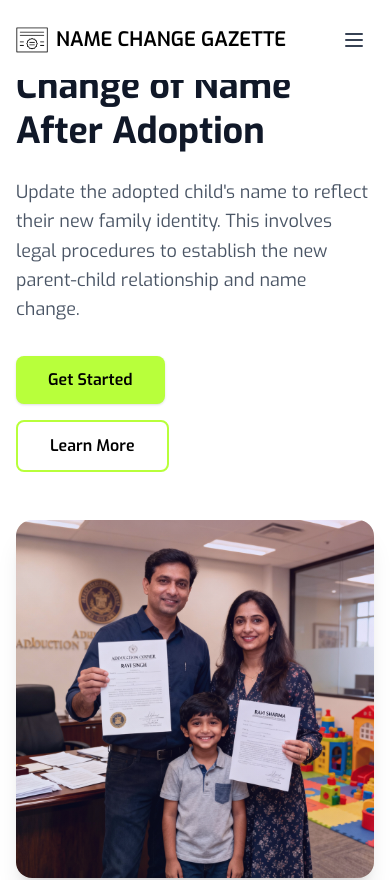
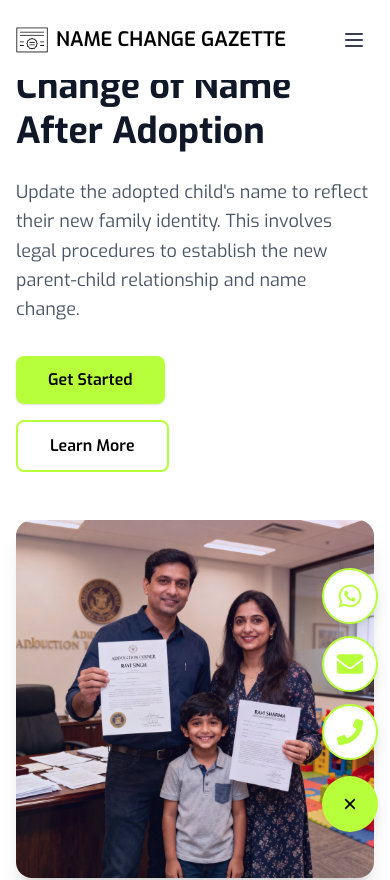
Before and after one commit to AneeVerse/rocket2, a Next.js app: page /name-change/after-adoption in a window 390 px wide. Shown: the top 880 px of the page. Built offline with nearby package versions, Linux system fonts and the light colour scheme.

Commit message:
feat(ui): add floating action button for contact options
Introduce a new FloatingActionButton component that provides quick access to contact methods (WhatsApp, email, phone) with animations and copy functionality. Added to multiple pages for better user engagement.

```diff
--- a/src/app/birth-certificate/page.tsx
+++ b/src/app/birth-certificate/page.tsx
@@ -6,6 +6,7 @@ import BirthCertificateServices from '@/components/BirthCertificateServices';
 import BirthCertificateWhyUs from '@/components/BirthCertificateWhyUs';
 import BirthCertificateFAQ from '@/components/BirthCertificateFAQ';
 import BirthCertificateContact from '@/components/BirthCertificateContact';
+import FloatingActionButton from '@/components/FloatingActionButton';
 
 const BirthCertificatePage = () => {
   return (
@@ -17,6 +18,7 @@ const BirthCertificatePage = () => {
       <BirthCertificateFAQ />
       <BirthCertificateContact />
       <Footer />
+      <FloatingActionButton />
     </div>
   );
 };
--- a/src/app/name-change/[slug]/page.tsx
+++ b/src/app/name-change/[slug]/page.tsx
@@ -3,6 +3,7 @@ import Link from "next/link";
 import { notFound } from "next/navigation";
 import Navbar from "@/components/Navbar";
 import Footer from "@/components/Footer";
+import FloatingActionButton from "@/components/FloatingActionButton";
 
 interface NameChangeReason {
   title: string;
@@ -633,6 +634,7 @@ export default function NameChangeReasonPage({ params }: PageProps) {
       </section>
 
       <Footer />
+      <FloatingActionButton />
     </div>
   );
 }
--- a/src/app/page.tsx
+++ b/src/app/page.tsx
@@ -10,6 +10,7 @@ import Blog from "@/components/Blog";
 import Contact from "@/components/Contact";
 import CTASection from "@/components/CTASection";
 import Footer from "@/components/Footer";
+import FloatingActionButton from "@/components/FloatingActionButton";
 
 export default function Home() {
   return (
@@ -26,6 +27,7 @@ export default function Home() {
       <Secrets /> */}
       <CTASection />
       <Footer />
+      <FloatingActionButton />
     </div>
   );
 }
--- /dev/null
+++ b/src/components/FloatingActionButton.tsx
@@ -0,0 +1,187 @@
+"use client";
+import { useState } from 'react';
+import { motion } from 'framer-motion';
+import { FaWhatsapp, FaEnvelope, FaPhone } from 'react-icons/fa';
+import { IoIosClose, IoMdChatboxes } from "react-icons/io";
+import { MdContentCopy } from 'react-icons/md';
+
+const FloatingActionButton = () => {
+  const [open, setOpen] = useState(false);
+  const [showFloatingButtons, setShowFloatingButtons] = useState(true);
+
+  const handleCopy = (text: string) => {
+    navigator.clipboard.writeText(text)
+      .then(() => setOpen(false))
+      .catch((err) => alert('Failed to copy: ' + err));
+  };
+
+  // Framer Motion variants for animation
+  const containerVariants = {
+    hidden: { opacity: 0, scale: 0.8 },
+    visible: { opacity: 1, scale: 1 },
+    exit: { opacity: 0, scale: 0.8 },
+  };
+
+  const buttonVariants = {
+    hidden: { scale: 0.8, opacity: 0 },
+    visible: { scale: 1, opacity: 1 },
+    hover: { scale: 1.1, rotate: 360 },
+    tap: { scale: 0.95 }
+  };
+
+  return (
+    <div className="fixed bottom-3 right-3 sm:bottom-6 sm:right-6 z-40">
+      {showFloatingButtons && (
+        <motion.div
+          initial="hidden"
+          animate="visible"
+          exit="exit"
+          className="flex flex-col items-center gap-3 mb-4"
+        >
+          <motion.a
+            href="https://wa.me/+919920540535"
+            className="w-14 h-14 bg-white text-[#B8FF3B] rounded-full flex items-center justify-center shadow-lg border-2 border-[#B8FF3B] hover:bg-[#B8FF3B] hover:text-black transition-colors duration-200"
+            target="_blank"
+            rel="noopener noreferrer"
+            whileHover={{ scale: 1.1 }}
+            whileTap={{ scale: 0.9 }}
+          >
+            <FaWhatsapp size={26} />
+          </motion.a>
+
+          <motion.a
+            href="mailto:rocketsinghentps@gmail.com"
+            className="w-14 h-14 bg-white text-[#B8FF3B] rounded-full flex items-center justify-center shadow-lg border-2 border-[#B8FF3B] hover:bg-[#B8FF3B] hover:text-black transition-colors duration-200"
+            whileHover={{ scale: 1.1 }}
+            whileTap={{ scale: 0.9 }}
+          >
+            <FaEnvelope size={26} />
+          </motion.a>
+
+          <motion.a
+            href="tel:+919920540535"
+            className="w-14 h-14 bg-white text-[#B8FF3B] rounded-full flex items-center justify-center shadow-lg border-2 border-[#B8FF3B] hover:bg-[#B8FF3B] hover:text-black transition-colors duration-200"
+            whileHover={{ scale: 1.1 }}
+            whileTap={{ scale: 0.9 }}
+          >
+            <FaPhone size={26} />
+          </motion.a>
+        </motion.div>
+      )}
+
+      {open && (
+        <motion.div
+          initial="hidden"
+          animate="visible"
+          exit="exit"
+          className="fixed inset-0 bg-gray-900 bg-opacity-50 flex items-center justify-center z-50"
+        >
+          <motion.div
+            className="bg-white relative rounded-xl shadow-lg p-8 max-w-md md:max-w-lg w-full text-center mx-4"
+            variants={containerVariants}
+          >
+            <h2 className="text-2xl font-semibold mb-6 text-gray-800">Get in Touch</h2>
+            <motion.button
+              className="text-[#B8FF3B] absolute top-3 right-3 px-1 py-1 rounded-full focus:outline-none hover:bg-[#B8FF3B]/10 transition-colors duration-200"
+              onClick={() => setOpen(false)}
+              whileHover={{ scale: 1.2 }}
+            >
+              <IoIosClose className="self-center h-8 w-8" />
+            </motion.button>
+            <div className="flex flex-col gap-5">
+              <motion.div
+                className="flex items-center justify-between p-4 border-2 border-[#B8FF3B] rounded-xl hover:bg-[#B8FF3B]/5 transition-colors duration-200"
+                whileHover={{ scale: 1.05 }}
+              >
+                <a
+                  href="https://wa.me/+919920540535"
+                  className="flex items-center text-[#B8FF3B] cursor-pointer"
+                  target="_blank"
+                  rel="noopener noreferrer"
+                >
+                  <FaWhatsapp size={24} />
+                  <span className="ml-3 text-lg font-medium text-gray-700">WhatsApp: +91 9920540535 / +91 992001383</span>
+                </a>
+                <motion.button
+                  onClick={() => handleCopy('+91 99205 40535')}
+                  className="text-gray-500 hover:text-[#B8FF3B] focus:outline-none transition-colors duration-200"
+                  whileTap={{ scale: 0.9 }}
+                >
+                  <MdContentCopy size={20} />
+                </motion.button>
+              </motion.div>
+
+              <motion.div
+                className="flex items-center justify-between p-4 border-2 border-[#B8FF3B] rounded-xl hover:bg-[#B8FF3B]/5 transition-colors duration-200"
+                whileHover={{ scale: 1.05 }}
+              >
+                <a
+                  href="mailto:rocketsinghentps@gmail.com"
+                  className="flex items-center text-[#B8FF3B] cursor-pointer"
+                >
+                  <FaEnvelope size={24} />
+                  <span className="ml-3 text-lg font-medium text-gray-700">Email: rocketsinghentps@gmail.com</span>
+                </a>
+                <motion.button
+                  onClick={() => handleCopy('rocketsinghentps@gmail.com')}
+                  className="text-gray-500 hover:text-[#B8FF3B] focus:outline-none transition-colors duration-200"
+                  whileTap={{ scale: 0.9 }}
+                >
+                  <MdContentCopy size={20} />
+                </motion.button>
+              </motion.div>
+
+              <motion.div
+                className="flex items-center justify-between p-4 border-2 border-[#B8FF3B] rounded-xl hover:bg-[#B8FF3B]/5 transition-colors duration-200"
+                whileHover={{ scale: 1.05 }}
+              >
+                <a
+                  href="tel:+919920540535"
+                  className="flex items-center text-[#B8FF3B] cursor-pointer"
+                >
+                  <FaPhone size={24} />
+                  <span className="ml-3 text-lg font-medium text-gray-700">Call: +91 9920540535</span>
+                </a>
+                <motion.button
+                  onClick={() => handleCopy('+91 9920540535')}
+                  className="text-gray-500 hover:text-[#B8FF3B] focus:outline-none transition-colors duration-200"
+                  whileTap={{ scale: 0.9 }}
+                >
+                  <MdContentCopy size={20} />
+                </motion.button>
+              </motion.div>
+            </div>
+          </motion.div>
+        </motion.div>
+      )}
+
+      <motion.button
+        className="w-14 h-14 bg-[#B8FF3B] text-black rounded-full flex items-center justify-center shadow-lg focus:outline-none hover:bg-[#A6E635] transition-colors duration-200"
+        onClick={() => {
+          if (showFloatingButtons) {
+            setShowFloatingButtons(false);
+          } else if (open) {
+            setOpen(false);
+          } else {
+            setShowFloatingButtons(true);
+          }
+        }}
+        whileHover="hover"
+        whileTap="tap"
+        variants={buttonVariants}
+      >
+        <div>
+          {open ? (
+            <IoIosClose className='self-center h-7 w-7' />
+          ) : showFloatingButtons ? (
+            <IoIosClose className='self-center h-7 w-7' />
+          ) : (
+            <IoMdChatboxes className="self-center h-8 w-8" />
+          )}
+        </div>
+      </motion.button>
+    </div>
+  );
+};
+
+export default FloatingActionButton;
```
